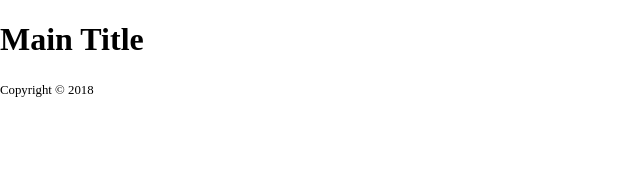
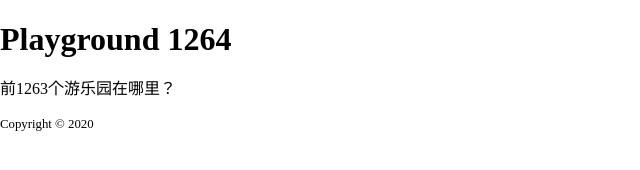
Before and after one commit to Koibot/koibot.github.io, a plain HTML site: page index.html in a window 1280 px wide. Shown: the whole page, without its empty margins (0-640 px from the left). Drawn offline with Linux system fonts and the light colour scheme.

Commit message:
add a page

```diff
--- a/index.html
+++ b/index.html
@@ -11,7 +11,7 @@
 </head>
 <body>
     <header role="banner">
-        <h1>Main Title</h1>
+        <h1>Playground 1264</h1>
         <nav role="navigation">
 
         </nav>
@@ -19,7 +19,7 @@
 
     <div class="wrap">
         <main role="main">
-
+            <p>前1263个游乐园在哪里？</p>
         </main>
     </div>
 
@@ -27,7 +27,7 @@
         <address>
           <!--<p>For further information, please contact <a href="mailto:admin@example.com">Max Mustermann</a>.</p>-->
         </address>
-        <small>Copyright &copy; <time>2018</time></small>
+        <small>Copyright &copy; <time>2020</time></small>
     </footer>
 
 </body>
```
Also changed, not shown: reserved/reserved.html (added).
